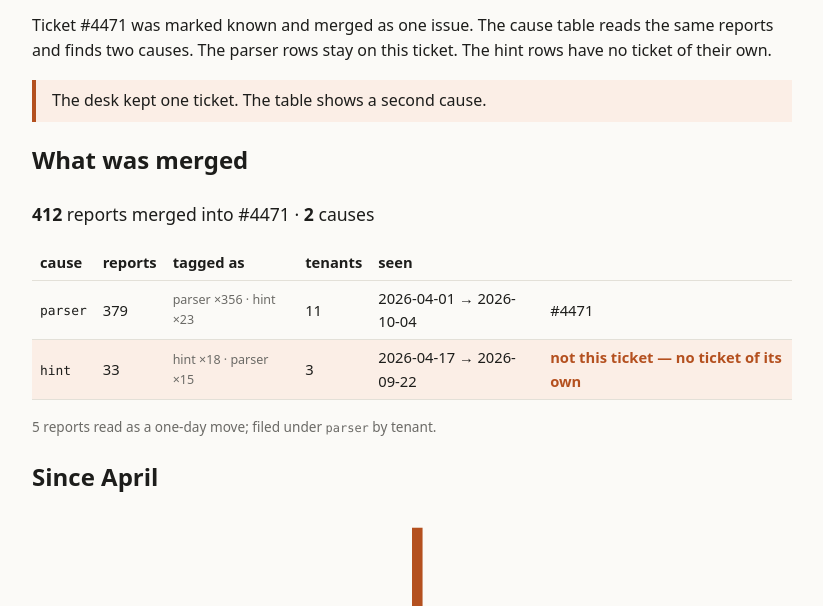
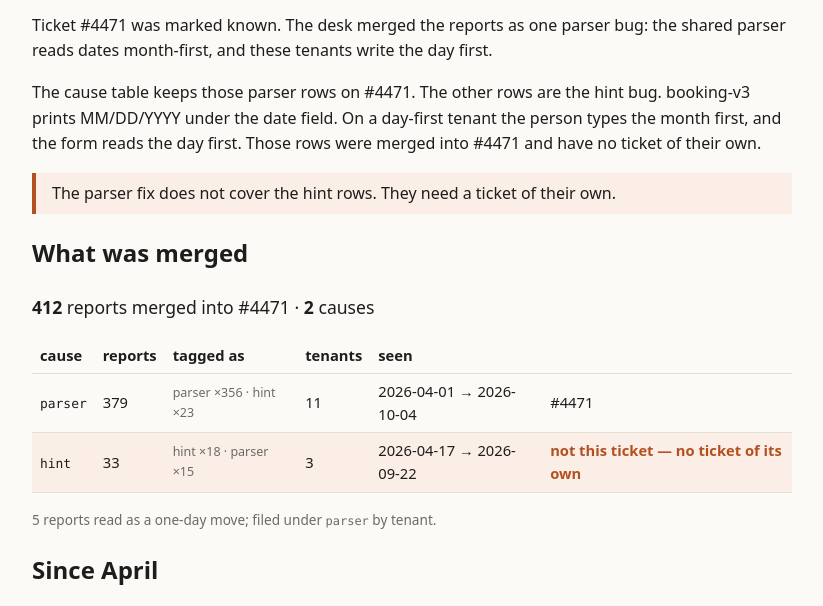
Before and after one commit to nickmckenney/what-it-shows, a plain HTML site: page support-kb/rendered/4471-problems.html in a window 1280 px wide. Shown: the part 135-741 px from the top of the page, without its empty margins (228-1051 px from the left). Drawn offline with Linux system fonts and the light colour scheme.

Commit message:
Name the two bugs on the 4471 page.
Parser stays the owner of ticket 4471. Hint is the booking-v3 form bug that was merged onto it and still has no ticket.

```diff
--- a/support-kb/rendered/4471-problems.html
+++ b/support-kb/rendered/4471-problems.html
@@ -49,8 +49,9 @@
     </p>
   </header>
   <main>
-    <p>Ticket #4471 was marked known and merged as one issue. The cause table reads the same reports and finds two causes. The parser rows stay on this ticket. The hint rows have no ticket of their own.</p>
-    <aside class="warn">The desk kept one ticket. The table shows a second cause.</aside>
+    <p>Ticket #4471 was marked known. The desk merged the reports as one parser bug: the shared parser reads dates month-first, and these tenants write the day first.</p>
+    <p>The cause table keeps those parser rows on #4471. The other rows are the hint bug. booking-v3 prints MM/DD/YYYY under the date field. On a day-first tenant the person types the month first, and the form reads the day first. Those rows were merged into #4471 and have no ticket of their own.</p>
+    <aside class="warn">The parser fix does not cover the hint rows. They need a ticket of their own.</aside>
     <h2>What was merged</h2>
     <p class="sum"><strong>412</strong> reports merged into #4471 · <strong>2</strong> causes</p>
     <table>
```
Also changed, not shown: 1 other file.
